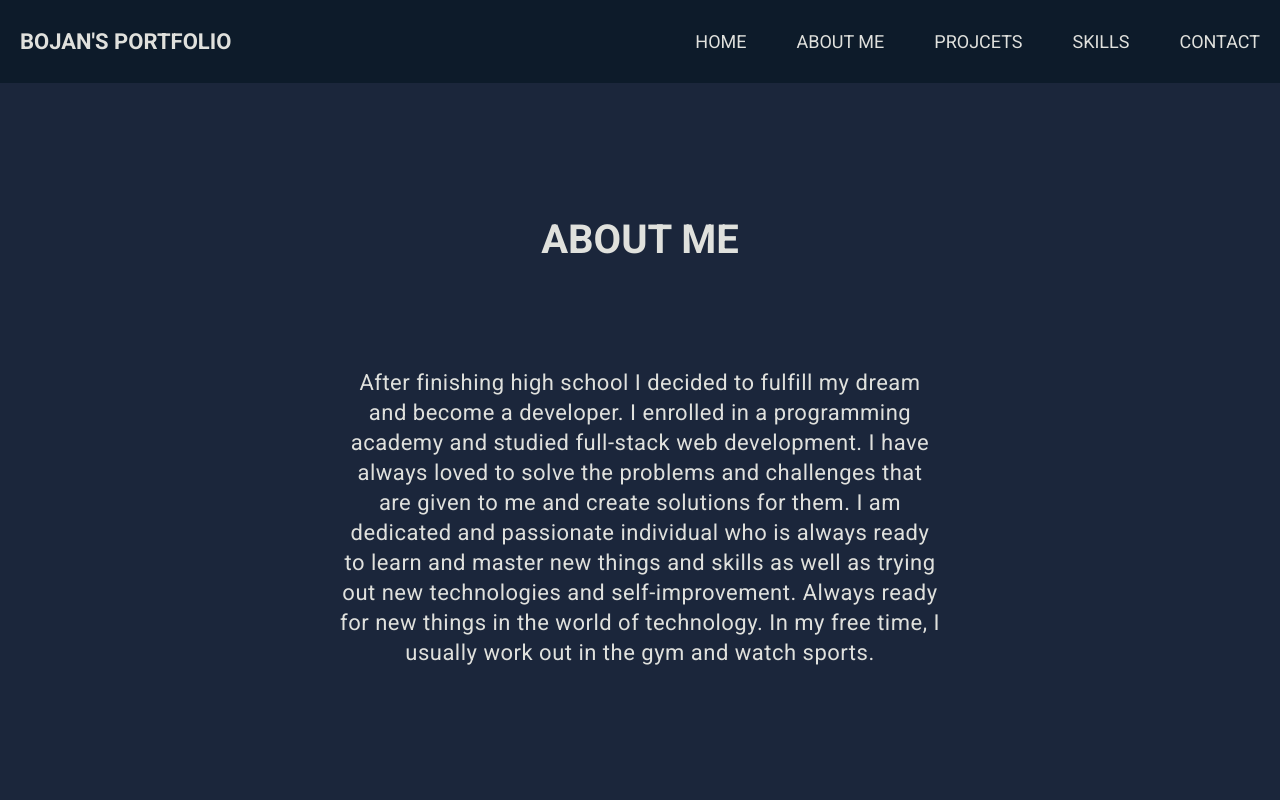
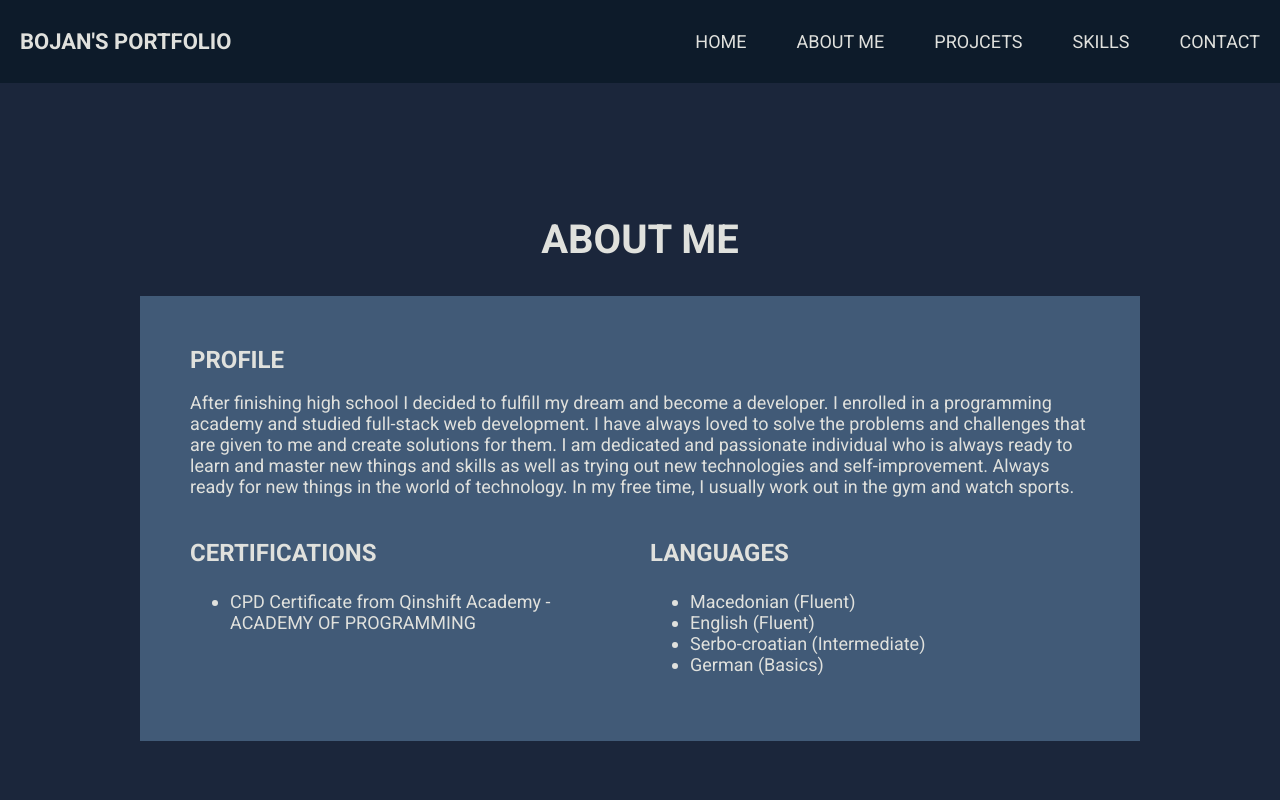
Before and after one commit to BojanJankov/bojans-portfolio, a React (Vite) app: page /about in a window 1280 px wide. Shown: the top 800 px of the page. Built offline with nearby package versions, Linux system fonts and the light colour scheme.

Commit message:
updated about me page

```diff
--- a/src/Components/AboutMe/AboutMe.css
+++ b/src/Components/AboutMe/AboutMe.css
@@ -3,7 +3,7 @@
   flex-direction: column;
   align-items: center;
   justify-content: center;
-  padding: 100px 300px 0 300px;
+  padding: 100px 0;
 }
 
 #AboutMe h1 {
@@ -11,17 +11,46 @@
   color: var(--font-color);
 }
 
+.about-me-container {
+  background-color: var(--light-blue-color);
+  width: 900px;
+  padding: 50px;
+  color: var(--font-color);
+}
+
+.about-me-container h2 {
+  margin: 0;
+  font-size: 24px;
+  color: var(--font-color);
+}
+
+.about-me-text-container {
+  display: flex;
+  flex-direction: column;
+  gap: 5px;
+}
+
 .about-me-text-div {
-  padding: 50px 0;
-  width: 600px;
+  width: 100%;
 }
 
 .about-me-text-div p {
-  text-align: center;
-  letter-spacing: 0.5px;
-  line-height: 30px;
-  font-size: 22px;
+  font-size: 18px;
   color: var(--font-color);
+}
+
+.about-me-info-container {
+  display: grid;
+  grid-template-columns: 1fr 1fr;
+  gap: 20px;
+}
+
+.about-me-info-container h3 {
+  font-size: 24px;
+}
+
+.about-me-info-container li {
+  font-size: 18px;
 }
 
 /* @media only screen and (max-width: 1600px) {
--- a/src/Components/AboutMe/AboutMe.tsx
+++ b/src/Components/AboutMe/AboutMe.tsx
@@ -19,6 +19,8 @@ function AboutMe() {
   return (
     <div id="AboutMe">
       <h1>ABOUT ME</h1>
+      <div className="about-me-container">
+        <div className="about-me-text-container">
           <motion.div
             className="about-me-text-div square"
             ref={ref}
@@ -26,18 +28,56 @@ function AboutMe() {
             initial="hidden"
             variants={aboutVariants}
           >
+            <h2>PROFILE</h2>
             <p>
-          After finishing high school I decided to fulfill my dream and become a
-          developer. I enrolled in a programming academy and studied full-stack
-          web development. I have always loved to solve the problems and
-          challenges that are given to me and create solutions for them. I am
-          dedicated and passionate individual who is always ready to learn and
-          master new things and skills as well as trying out new technologies
-          and self-improvement. Always ready for new things in the world of
-          technology. In my free time, I usually work out in the gym and watch
-          sports.
+              After finishing high school I decided to fulfill my dream and
+              become a developer. I enrolled in a programming academy and
+              studied full-stack web development. I have always loved to solve
+              the problems and challenges that are given to me and create
+              solutions for them. I am dedicated and passionate individual who
+              is always ready to learn and master new things and skills as well
+              as trying out new technologies and self-improvement. Always ready
+              for new things in the world of technology. In my free time, I
+              usually work out in the gym and watch sports.
             </p>
           </motion.div>
+        </div>
+        <div className="about-me-info-container">
+          <motion.div
+            className="education-container"
+            ref={ref}
+            animate={controls}
+            initial="hidden"
+            variants={aboutVariants}
+          >
+            <h3>CERTIFICATIONS</h3>
+            <div>
+              <ul>
+                <li>
+                  CPD Certificate from Qinshift Academy - ACADEMY OF PROGRAMMING
+                </li>
+              </ul>
+            </div>
+          </motion.div>
+          <motion.div
+            className="languages-container"
+            ref={ref}
+            animate={controls}
+            initial="hidden"
+            variants={aboutVariants}
+          >
+            <h3>LANGUAGES</h3>
+            <div>
+              <ul>
+                <li>Macedonian (Fluent)</li>
+                <li>English (Fluent)</li>
+                <li>Serbo-croatian (Intermediate)</li>
+                <li>German (Basics)</li>
+              </ul>
+            </div>
+          </motion.div>
+        </div>
+      </div>
     </div>
   );
 }
```
Lines whose indentation alone changed are shown as unchanged.
